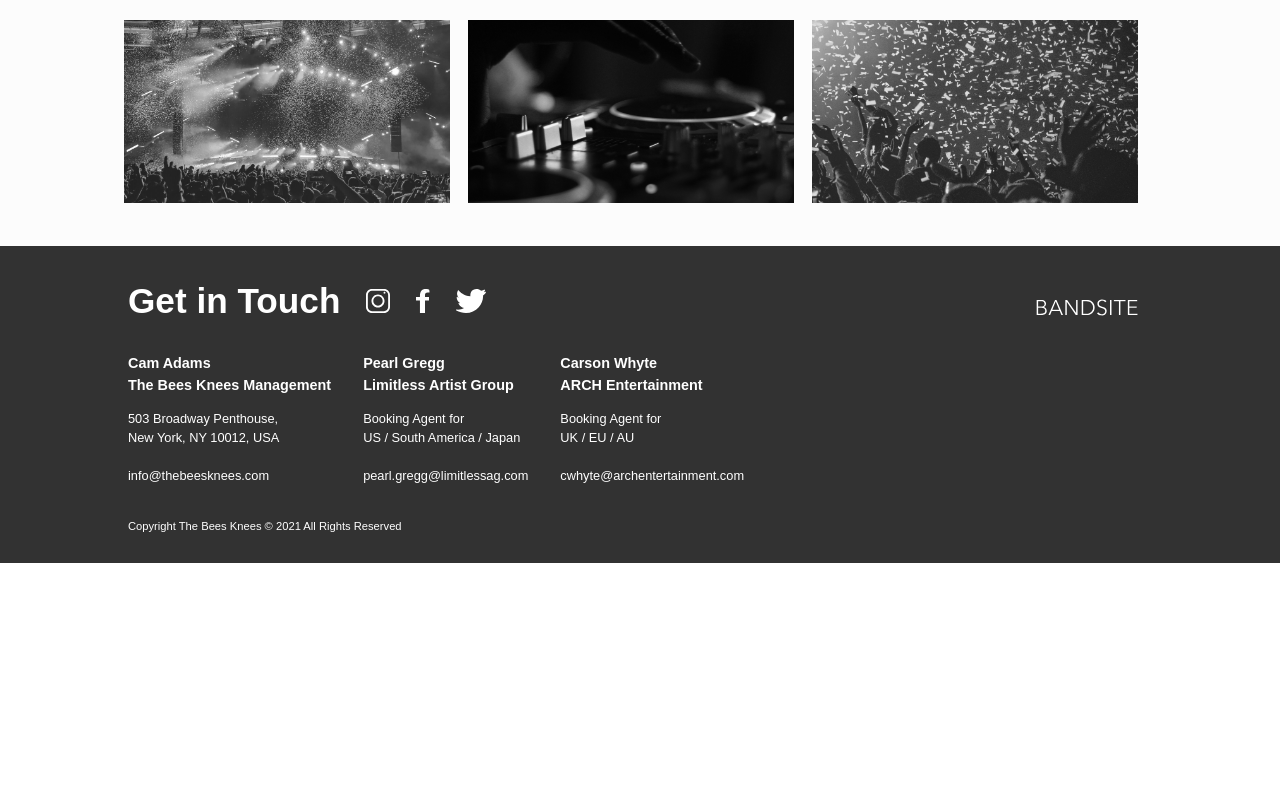
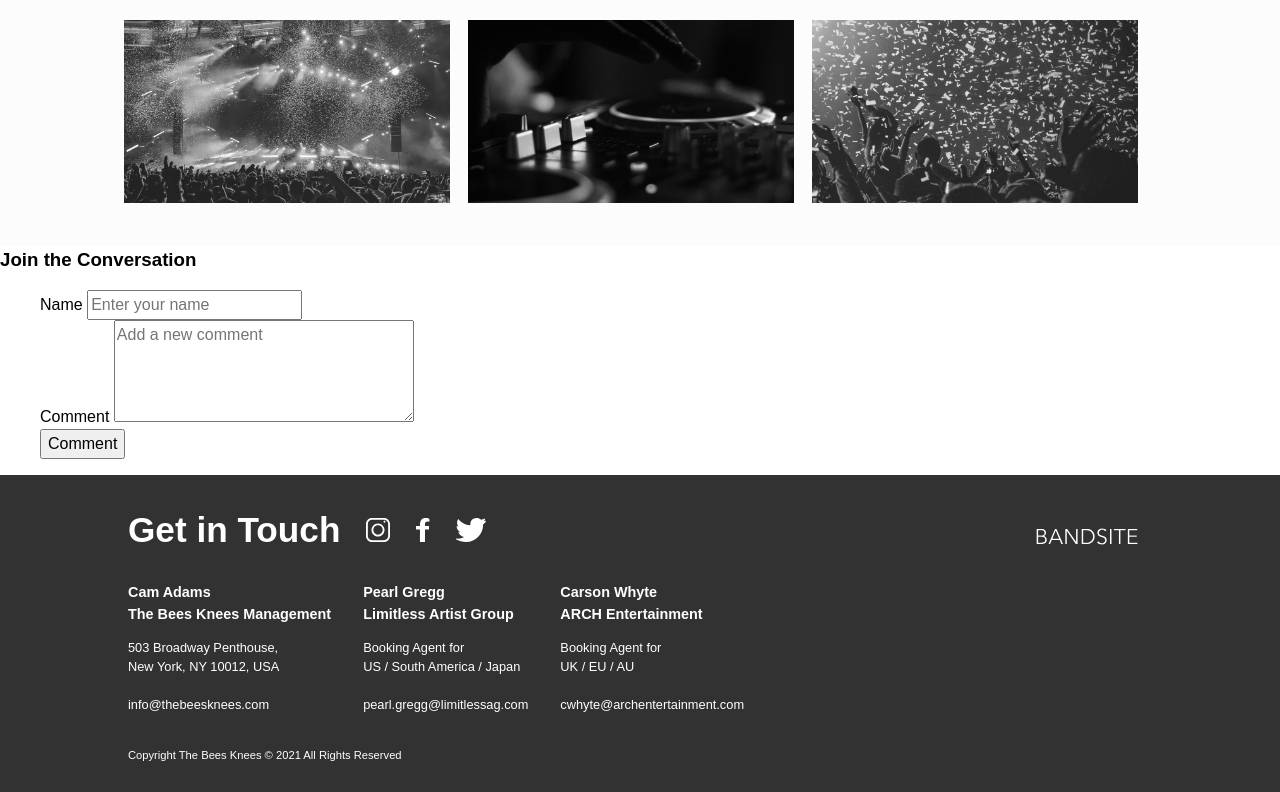
Before and after one commit to Justin-Luangrath/Project-Bandsite, a plain HTML site: page index.html in a window 1280 px wide. Shown: the part 2384-3176 px from the top of the page. Before the commit the page ends 2947 px from the top, so only its background shows below. Drawn offline with Linux system fonts and the light colour scheme.

Commit message:
added comment section html

```diff
--- a/index.html
+++ b/index.html
@@ -160,6 +160,58 @@
           </div>
         </div>
       </section>
+
+      <!-- comment section -->
+      <section class="wrapper--comments">
+        <section class="comments">
+          <h1 class="comments__title">Join the Conversation</h1>
+          <div class="comments__add-comment">
+            <div class="comments__img"></div>
+            <div class="comments__form">
+              <form id="form" action="#" method="POST">
+                <section>
+                  <ul class="comments__list">
+                    <li>
+                      <label class="comments__label" for="name">Name</label>
+                      <input
+                        class="comments__name"
+                        type="text"
+                        id="name"
+                        name="user_name"
+                        value=""
+                        placeholder="Enter your name"
+                      />
+                    </li>
+                    <li>
+                      <label class="comments__label" for="comment"
+                        >Comment</label
+                      >
+                      <textarea
+                        class="comments__text"
+                        id="comment"
+                        name="user_comment"
+                        rows="4"
+                        cols="30"
+                        placeholder="Add a new comment"
+                        spellcheck="true"
+                      ></textarea>
+                    </li>
+                    <li class="comments__btn">
+                      <button
+                        id="add-comment"
+                        class="comments__button"
+                        type="submit"
+                      >
+                        Comment
+                      </button>
+                    </li>
+                  </ul>
+                </section>
+              </form>
+            </div>
+          </div>
+        </section>
+      </section>
       <!-- footer -->
       <footer class="wrapper--footer">
         <section class="footer">
```
